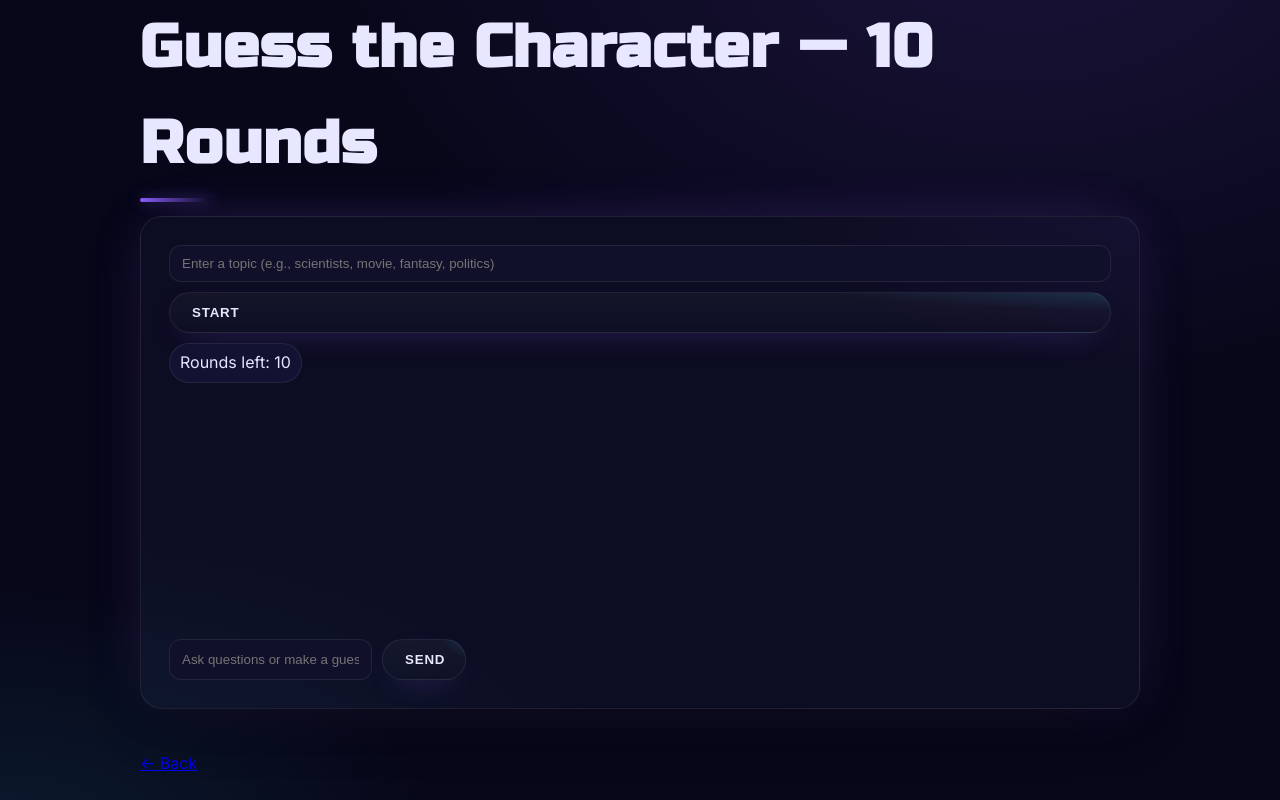
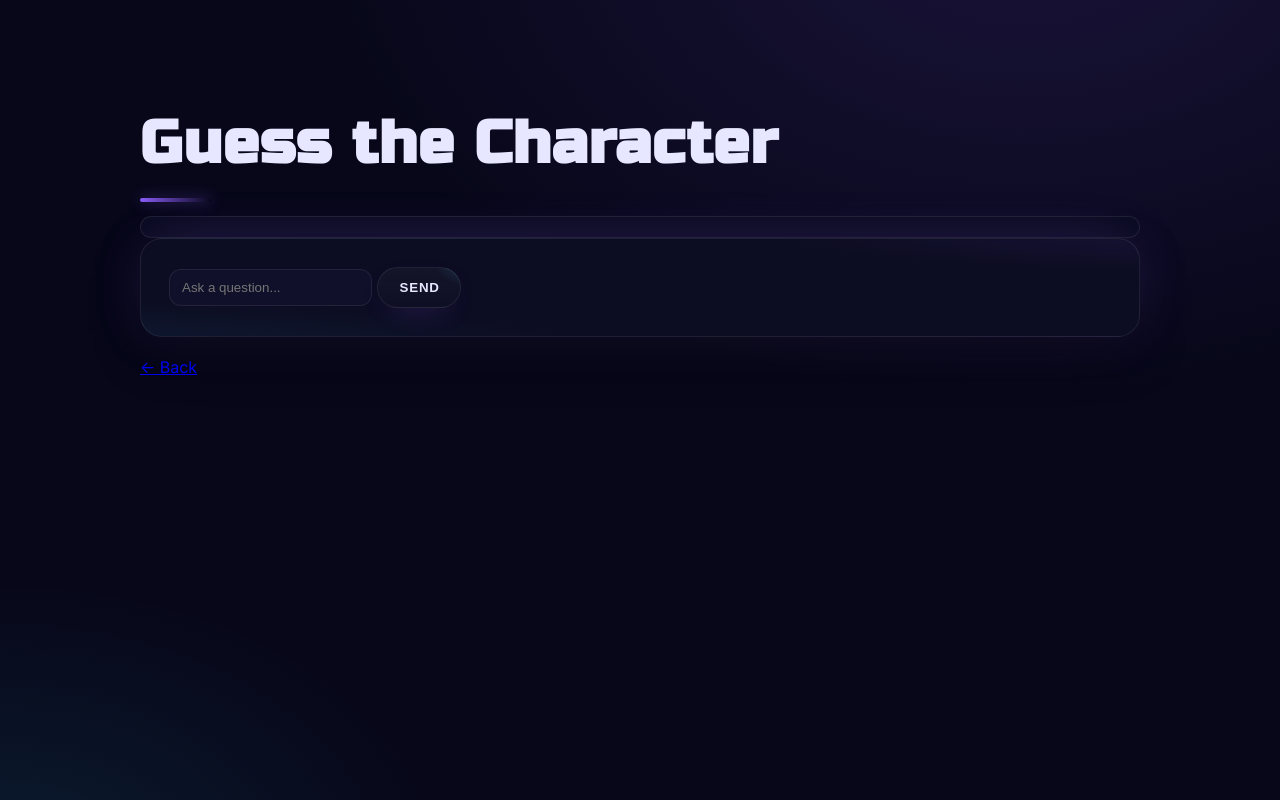
Before and after one commit to janeshl/BestOfUsGames, a website: page public/character.html in a window 1280 px wide. Drawn offline with Linux system fonts and the light colour scheme.

Commit message:
Update character.html

```diff
--- a/public/character.html
+++ b/public/character.html
@@ -1,27 +1,22 @@
 <!DOCTYPE html>
-<html lang="en"><head>
-<meta charset="UTF-8"/><meta name="viewport" content="width=device-width,initial-scale=1.0"/>
-<title>Guess the Character</title>
-<link rel="stylesheet" href="styling.css"/></head>
-<body class="container">
-<h2 class="section-title">Guess the Character — 10 Rounds</h2>
-<article class="card">
-  <form id="start-form" class="game-form">
-    <input name="topic" placeholder="Enter a topic (e.g., scientists, movie, fantasy, politics)" required/>
-    <button class="btn" type="submit"><span>Start</span></button>
+<html lang="en">
+<head>
+  <meta charset="UTF-8" />
+  <meta name="viewport" content="width=device-width, initial-scale=1.0" />
+  <title>Guess the Character</title>
+  <link rel="stylesheet" href="styling.css" />
+</head>
+<body>
+<section class="section container">
+  <h2 class="section-title">Guess the Character</h2>
+  <div id="character-chat" class="chat card"></div>
+  <form id="character-form" class="card">
+    <input type="text" id="character-input" placeholder="Ask a question..." required />
+    <button class="btn" type="submit">Send</button>
   </form>
-  <div id="game" style="display:block; margin-top:10px;">
-    <div class="row" style="gap:8px;">
-      <div class="badge" id="rounds">Rounds left: 10</div>
-    </div>
-    <div id="chat" class="result" style="height:240px; overflow:auto; margin-top:8px;"></div>
-    <form id="turn-form" class="row" style="margin-top:8px;">
-      <input id="userline" placeholder="Ask questions or make a guess..." autocomplete="off" />
-      <button class="btn" type="submit"><span>Send</span></button>
-    </form>
-    <div id="result" class="result" style="margin-top:8px; display:none;"></div>
-  </div>
-</article>
-<div style="margin-top:24px"><a href="./games.html" class="back">← Back</a></div>
+  <div id="character-result" class="result-box hidden"></div>
+  <a href="games.html" class="back">← Back</a>
+</section>
 <script src="script.js"></script>
-</body></html>
+</body>
+</html>
```
